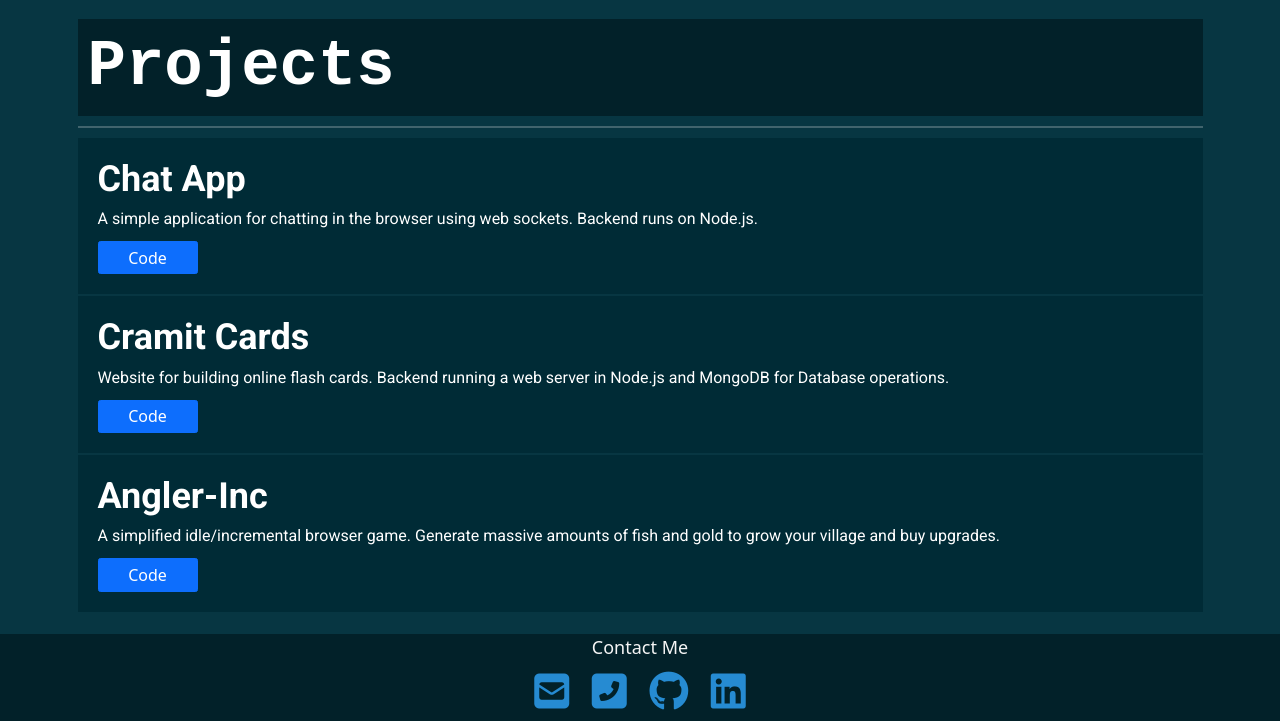
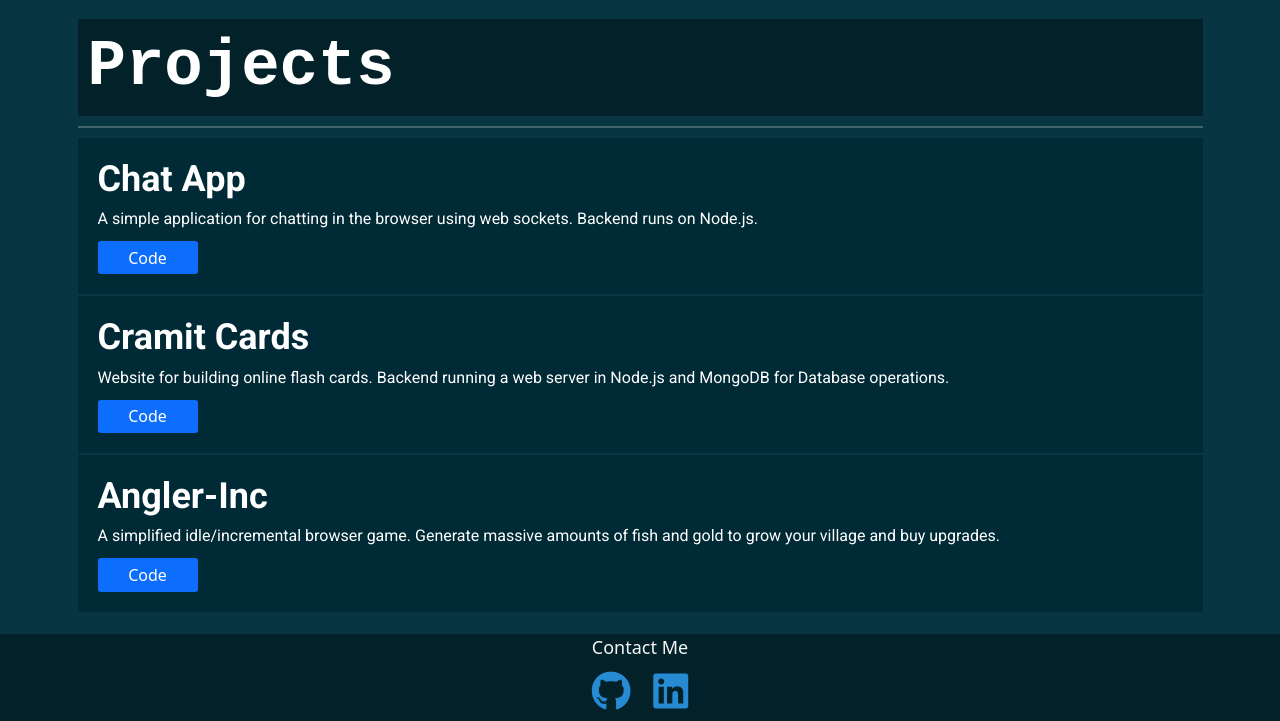
Before and after one commit to steven-wjohnson/steven-wjohnson.github.io, a plain HTML site: page index.html in a window 1280 px wide. Shown: the part 1789-2510 px from the top of the page. Drawn offline with nearby package versions, Linux system fonts and the light colour scheme.

Commit message:
Hide unused links

```diff
--- a/index.html
+++ b/index.html
@@ -141,8 +141,8 @@
 <footer>
     <div class="container-fluid">
         <p class="footer-text">Contact Me </p>
-        <a class="socials-icons"><i class="fas fa-envelope-square"></i></a>
-        <a class="socials-icons"><i class="fas fa-phone-square-alt"></i></a>
+       <!-- <a class="socials-icons"><i class="fas fa-envelope-square"></i></a>
+        <a class="socials-icons"><i class="fas fa-phone-square-alt"></i></a> -->
         <a class="socials-icons" target="_blank" href="https://github.com/steven-wjohnson"><i class="fab fa-github"></i></a>
         <a class="socials-icons" target="_blank" href="https://www.linkedin.com/in/steven-w-johnson"><i class="fab fa-linkedin"></i></a>
     </div>
```
